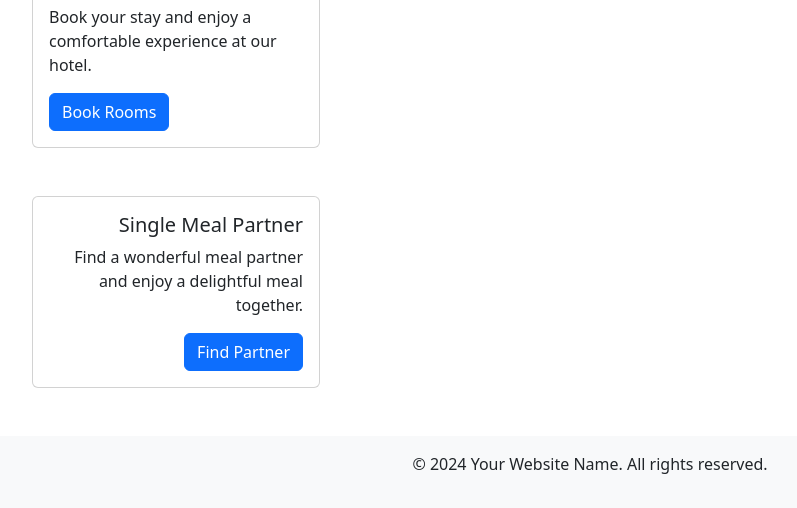
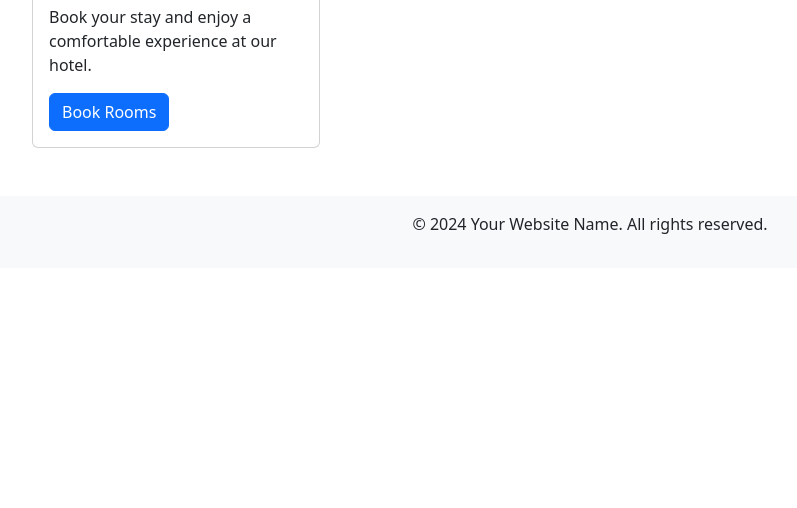
Before and after one commit to PatellaNitinSai/My_Meal_Application, a website: page Front-End/index.html in a window 1280 px wide. Shown: the part 2477-2985 px from the top of the page, without its empty margins (50-847 px from the left). After the commit the page ends 2745 px from the top, so only its background shows below. Drawn offline with nearby package versions, Linux system fonts and the light colour scheme; a script that the page names is missing.

Commit message:
Update index.html

```diff
--- a/Front-End/index.html
+++ b/Front-End/index.html
@@ -189,15 +189,7 @@
     </div>
 
     <!-- Meal Partner Card -->
-    <div class="container mt-5">
-        <div class="card text-end" style="width: 18rem;">
-            <div class="card-body">
-                <h5 class="card-title">Single Meal Partner</h5>
-                <p class="card-text">Find a wonderful meal partner and enjoy a delightful meal together.</p>
-                <a href="./MealPartner.html" class="btn btn-primary">Find Partner</a>
-            </div>
-        </div>
-    </div>
+
 
     <!-- Footer -->
     <footer class="text-center mt-5 bg-light py-3">
```
